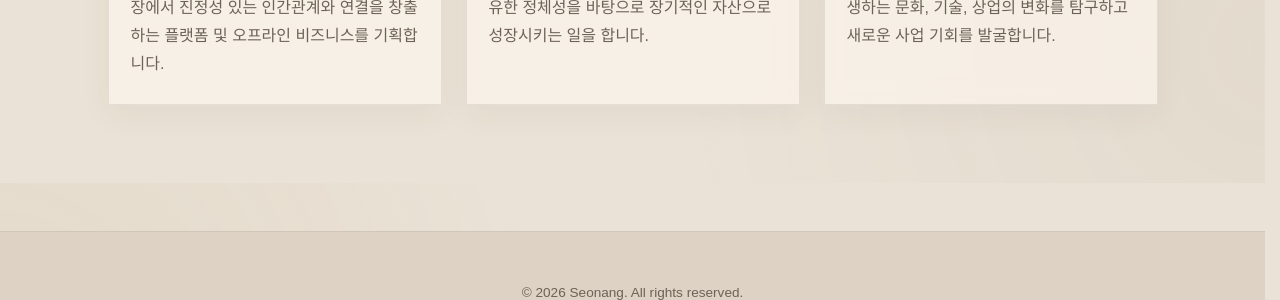
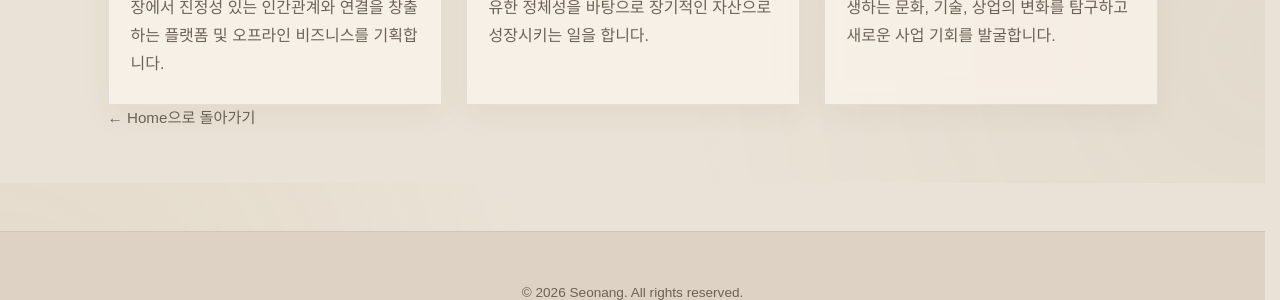
Before and after one commit to seonang/seonang.github.io, a Jekyll site: the page built from portfolio.html, in a window 1280 px wide and 1071 px high. Shown: the part 717-1017 px from the top of the window. Built offline with Jekyll 4.4.1, drawn with Linux system fonts in a browser that asks for light colours; some web fonts are replaced.

Commit message:
Update portfolio.html

```diff
--- a/portfolio.html
+++ b/portfolio.html
@@ -32,5 +32,10 @@ permalink: /portfolio/
         {% else %}
         <div class="empty-state">아직 등록된 포트폴리오가 없습니다.</div>
         {% endif %}
+
+        <div class="back-link-wrap">
+            <a href="{{ '/' | relative_url }}" class="back-to">← Home으로 돌아가기</a>
+        </div>
+
     </div>
 </section>
```
